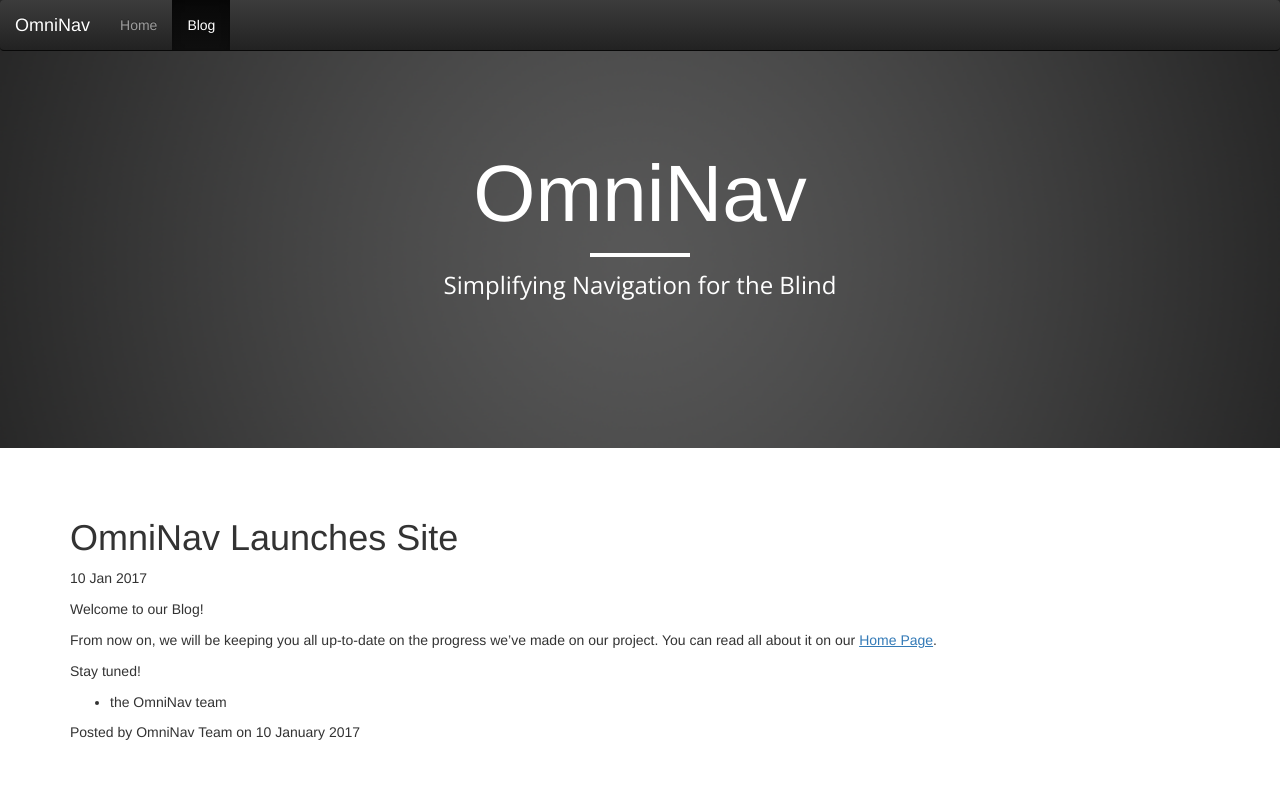
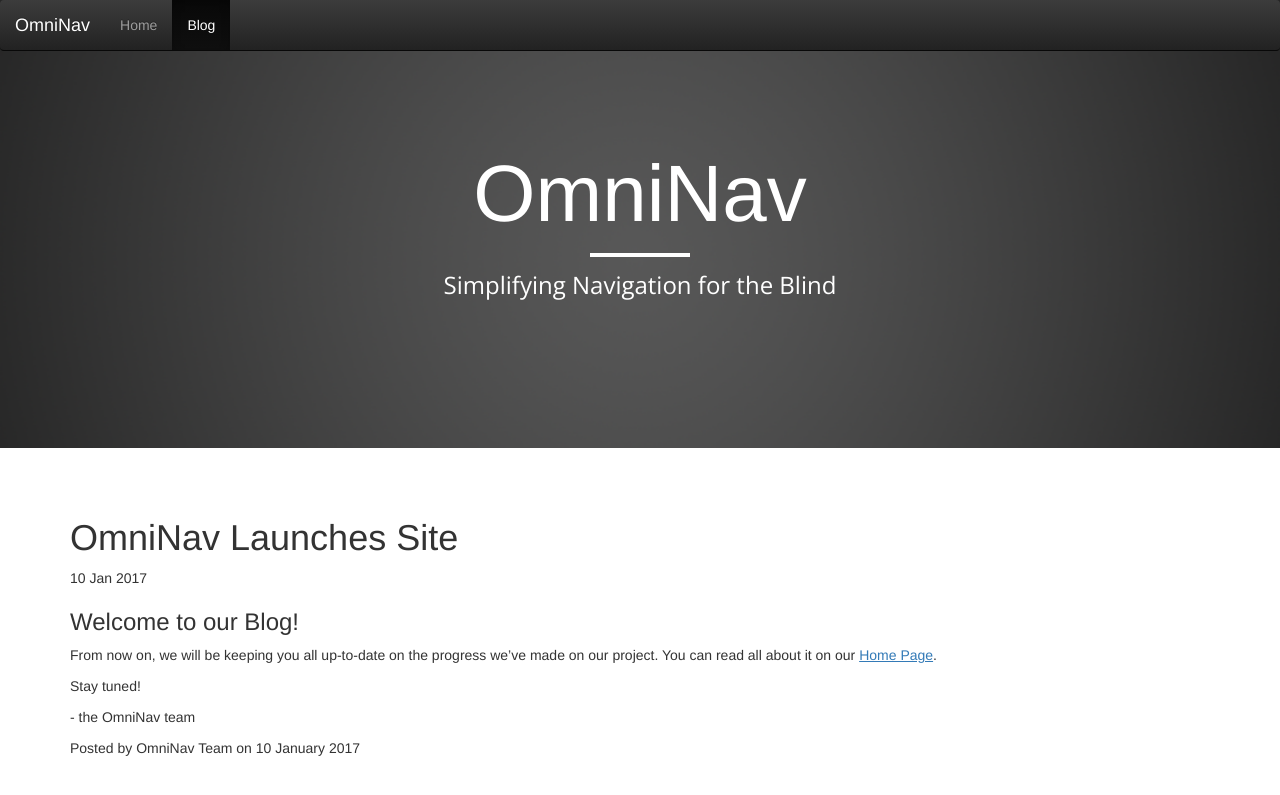
Before and after one commit to hansmaryil/OmniNav, a Jekyll site: the page built from _posts/2017-01-10-omninav-site-launched.md, in a window 1280 px wide. Shown: the top 795 px of the page. Built offline with Jekyll 4.4.1, drawn with Linux system fonts in a browser that asks for light colours.

Commit message:
formatting of the blog post

```diff
--- a/_posts/2017-01-10-omninav-site-launched.md
+++ b/_posts/2017-01-10-omninav-site-launched.md
@@ -6,10 +6,10 @@ date: 2017-01-10
 poster: "OmniNav Team"
 ---
 
-Welcome to our Blog!
+### Welcome to our Blog!
 
 From now on, we will be keeping you all up-to-date on the progress we've made on our project.  You can read all about it on our [Home Page](http://omninavtech.com).
 
 Stay tuned!
 
-- the OmniNav team
+\- the OmniNav team
--- a/blog/index.html
+++ b/blog/index.html
@@ -2,7 +2,6 @@
 layout: default
 title: Our Blog
 ---
-<h1>{{ page.title }}</h1>
 
 <div class="row posts">
     <div class="col-lg-8 col-lg-offset-2 col-md-10 col-md-offset-1">
```
